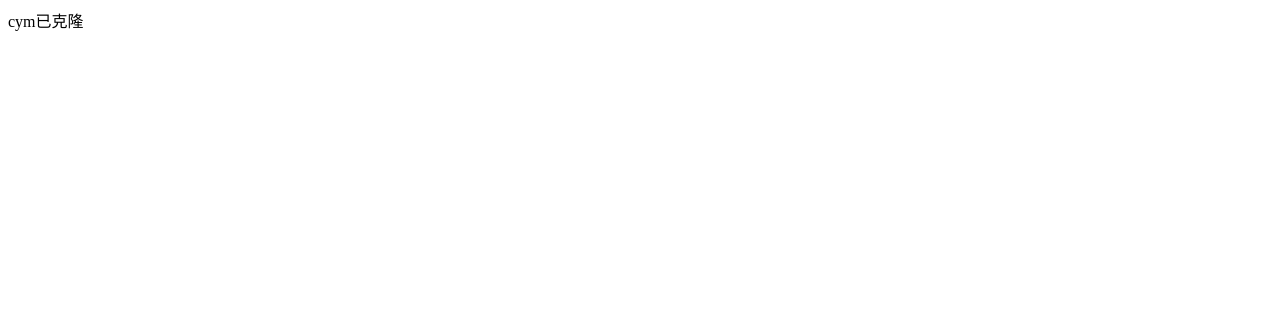
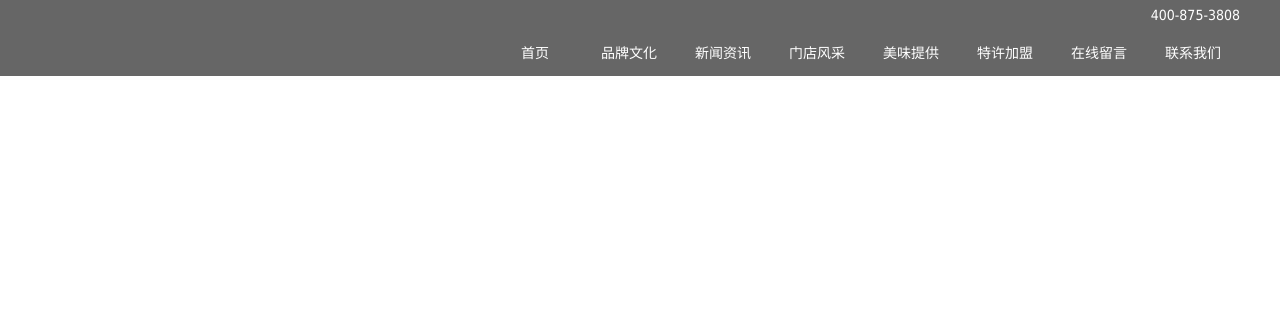
Before and after one commit to xieyong0521/zlys, a plain HTML site: page cym.html in a window 1280 px wide. Drawn offline with Linux system fonts and the light colour scheme.

Commit message:
cym顶部导航第一次提交

```diff
--- a/cym.html
+++ b/cym.html
@@ -1 +1,98 @@
-cym已克隆
+<!DOCTYPE html>
+<html lang="en">
+
+<head>
+    <meta charset="UTF-8">
+    <meta name="viewport" content="width=device-width, initial-scale=1.0">
+    <meta http-equiv="X-UA-Compatible" content="ie=edge">
+    <title>Document</title>
+    <link rel="stylesheet" href="css/common.css">
+    <link rel="stylesheet" href="css/base.css">
+    <!-- <link rel="stylesheet" href="css/mindex.css"> -->
+    <!-- <script src="js/m.index.js"></script> -->
+</head>
+
+<body>
+    <!-- 顶部导航栏 -->
+    <header>
+        <nav>
+            <div class="w">
+                <div class="logo">
+                    <a href="index.html">左邻右舍西餐厅</a>
+                </div>
+                <div class="tel">400-875-3808</div>
+                <ul class="an-nav">
+                    <li>
+                        <a href="javascript:;">首页</a>
+                    </li>
+                    <li>
+                        <a href="javascript:;">品牌文化</a>
+                        <ul class="sub">
+                            <li><a href="javascript:;">品牌文化</a></li>
+                        </ul>
+                    </li>
+
+                    <li>
+                        <a href="javascript:;">新闻资讯</a>
+                        <ul class="sub">
+                            <li><a href="javascript:;">加盟动态</a></li>
+                            <li><a href="javascript:;">新闻动态</a></li>
+                            <li><a href="javascript:;">西餐文化</a></li>
+                        </ul>
+                    </li>
+
+                    <li>
+                        <a href="javascript:;">门店风采</a>
+                        <ul class="sub">
+                            <li><a href="javascript:;">加盟展示</a></li>
+                            <li><a href="javascript:;">直管展示</a></li>
+                        </ul>
+                    </li>
+
+                    <li>
+                        <a href="javascript:;">美味提供</a>
+                        <ul class="sub">
+                            <li><a href="javascript:;">主食</a></li>
+                            <li><a href="javascript:;">披萨</a></li>
+                            <li><a href="javascript:;">意面</a></li>
+                            <li><a href="javascript:;">小食</a></li>
+                            <li><a href="javascript:;">色拉</a></li>
+                            <li><a href="javascript:;">甜点</a></li>
+                            <li><a href="javascript:;">汤</a></li>
+                            <li><a href="javascript:;">酒水</a></li>
+                        </ul>
+                    </li>
+
+                    <li>
+                        <a href="javascript:;">特许加盟</a>
+                        <ul class="sub">
+                            <li><a href="javascript:;">加盟条件</a></li>
+                            <li><a href="javascript:;">加盟流程</a></li>
+                            <li><a href="javascript:;">加盟扶持</a></li>
+                            <li><a href="javascript:;">核心竞争力</a></li>
+                        </ul>
+
+                    </li>
+
+                    <li>
+                        <a href="javascript:;">在线留言</a>
+                    </li>
+
+                    <li>
+                        <a href="javascript:;">联系我们</a>
+                        <ul class="sub">
+                            <li><a href="javascript:;">联系我们</a></li>
+                        </ul>
+                    </li>
+                </ul>
+            </div>
+        </nav>
+    </header>
+
+
+
+
+
+</body>
+
+</html>
```
